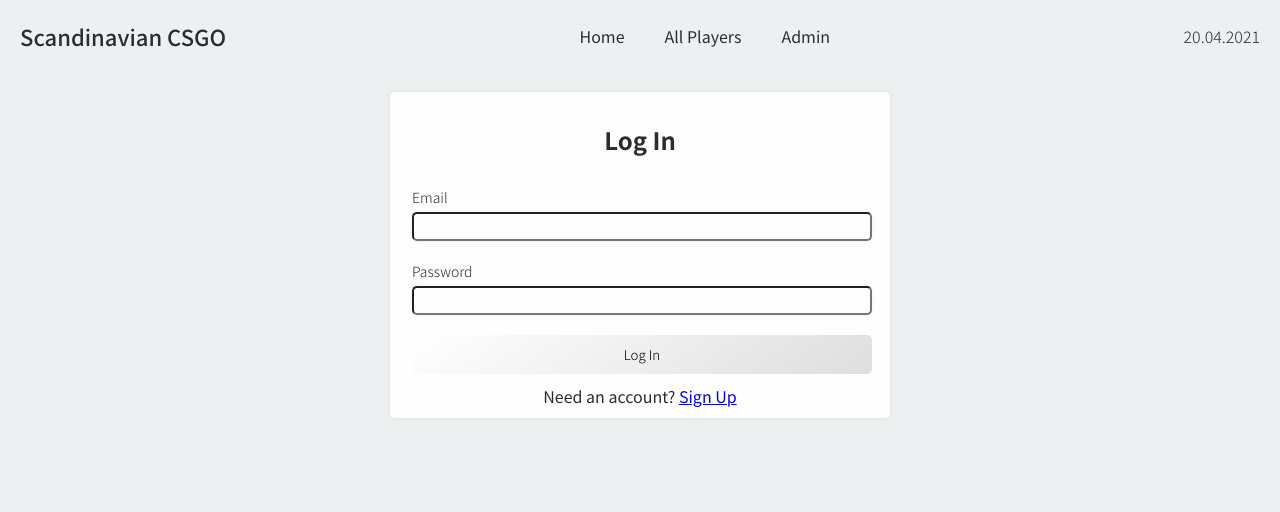
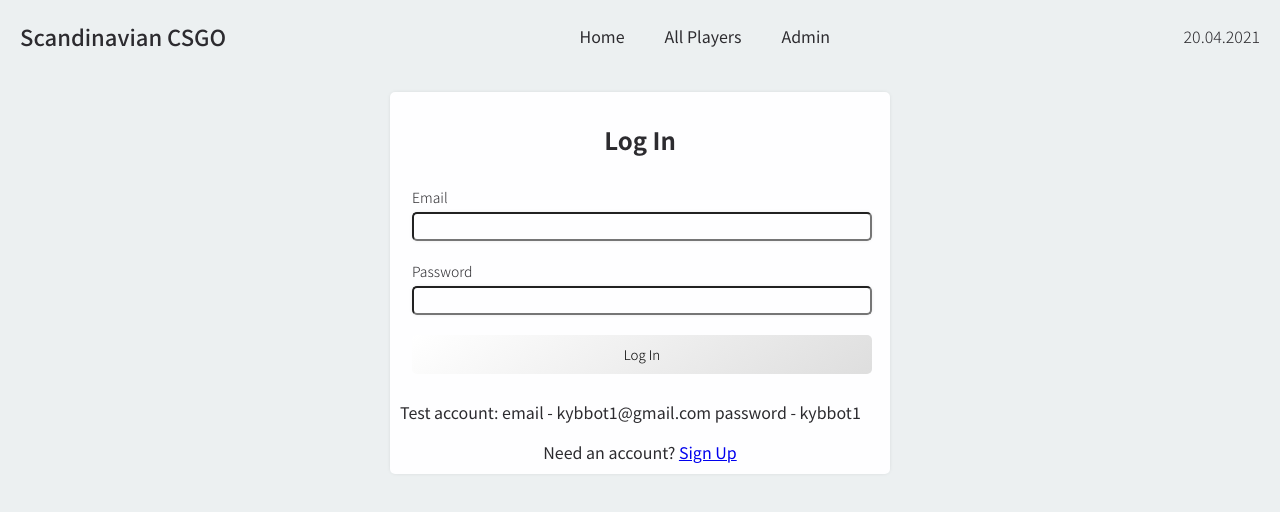
Before and after one commit to Kybbot/Scandinavian_CSGO, a React (Create React App) app: page /admin/login in a window 1280 px wide. Shown: the top 512 px of the page. Built offline with nearby package versions, Linux system fonts and the light colour scheme; no server answers.

Commit message:
add data for test account

```diff
--- a/src/components/Login.jsx
+++ b/src/components/Login.jsx
@@ -36,26 +36,17 @@
 				<form className='admin-form admin-form--column' onSubmit={handleSubmit}>
 					<fieldset className='admin-form__fieldset w-100' id='email'>
 						<label className='admin-form__label'>Email</label>
-						<input
-							className='admin-form__input'
-							type='email'
-							ref={emailRef}
-							required
-						/>
+						<input className='admin-form__input' type='email' ref={emailRef} required />
 					</fieldset>
 					<fieldset className='admin-form__fieldset w-100' id='password'>
 						<label className='admin-form__label'>Password</label>
-						<input
-							className='admin-form__input'
-							type='password'
-							ref={passwordRef}
-							required
-						/>
+						<input className='admin-form__input' type='password' ref={passwordRef} required />
 					</fieldset>
 					<button disabled={loading} className='btn w-100' type='submit'>
 						Log In
 					</button>
 				</form>
+				<p>Test account: email - kybbot1@gmail.com password - kybbot1</p>
 				<div className='text-center'>
 					Need an account? <Link to='/admin/signup'>Sign Up</Link>
 				</div>
```
